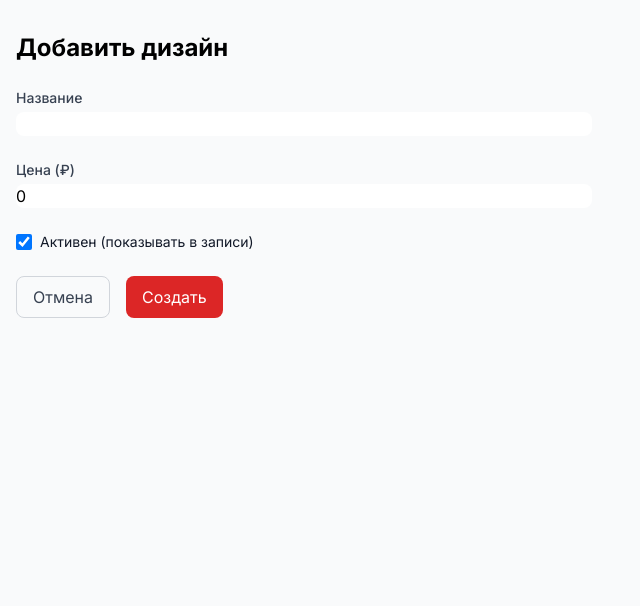
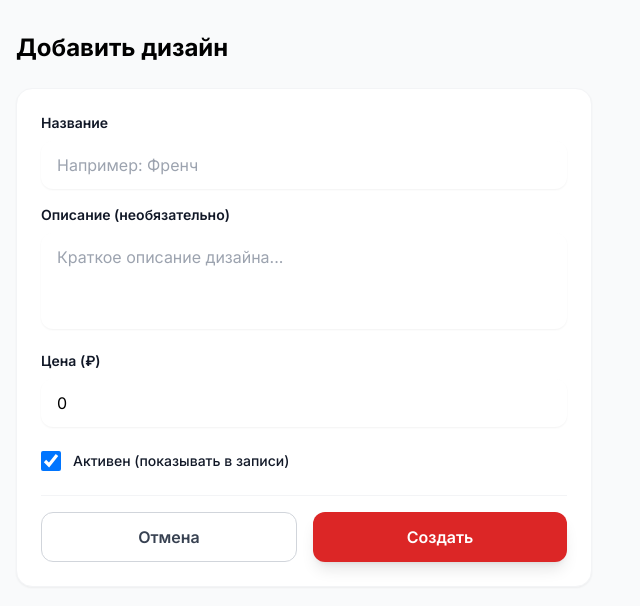
Before and after one commit to deadsakuradream/cetofurnails, a Next.js app: page /admin/designs/new in a window 1280 px wide. Shown: the top 606 px of the page, without its empty margins (0-640 px from the left). Built offline with nearby package versions, Linux system fonts and the light colour scheme; no server answers.

Commit message:
Bug fixes

```diff
--- a/app/admin/categories/page.tsx
+++ b/app/admin/categories/page.tsx
@@ -35,45 +35,49 @@ export default async function CategoriesPage() {
                 </Link>
             </div>
 
-            <div className="bg-white rounded-lg shadow overflow-hidden">
+            <div className="bg-white rounded-lg shadow overflow-hidden border border-gray-100">
+                <div className="overflow-x-auto">
                     <table className="min-w-full divide-y divide-gray-200">
                         <thead className="bg-gray-50">
                             <tr>
-                            <th className="px-6 py-3 text-left text-xs font-medium text-gray-500 uppercase tracking-wider">
+                                <th className="px-6 py-3 text-left text-xs font-semibold text-gray-500 uppercase tracking-wider whitespace-nowrap">
                                     Название
                                 </th>
-                            <th className="px-6 py-3 text-left text-xs font-medium text-gray-500 uppercase tracking-wider">
+                                <th className="px-6 py-3 text-left text-xs font-semibold text-gray-500 uppercase tracking-wider whitespace-nowrap">
                                     Количество услуг
                                 </th>
-                            <th className="px-6 py-3 text-left text-xs font-medium text-gray-500 uppercase tracking-wider">
+                                <th className="px-6 py-3 text-right text-xs font-semibold text-gray-500 uppercase tracking-wider whitespace-nowrap">
                                     Действия
                                 </th>
                             </tr>
                         </thead>
                         <tbody className="bg-white divide-y divide-gray-200">
                             {categories.map((category) => (
-                            <tr key={category.id}>
+                                <tr key={category.id} className="hover:bg-gray-50 transition">
                                     <td className="px-6 py-4 whitespace-nowrap text-sm font-medium text-gray-900">
                                         {category.name}
                                     </td>
                                     <td className="px-6 py-4 whitespace-nowrap text-sm text-gray-500">
                                         {category._count.services}
                                     </td>
-                                <td className="px-6 py-4 whitespace-nowrap text-sm font-medium">
+                                    <td className="px-6 py-4 whitespace-nowrap text-right text-sm font-medium">
+                                        <div className="flex justify-end gap-2">
                                             <Link
                                                 href={`/admin/categories/${category.id}/edit`}
-                                        className="text-primary-600 hover:text-primary-900 mr-4"
+                                                className="text-primary-600 hover:text-primary-900 bg-primary-50 px-3 py-1.5 rounded-lg hover:bg-primary-100 transition"
                                             >
-                                        Редактировать
+                                                Изменить
                                             </Link>
                                             <DeleteButton categoryId={category.id} />
+                                        </div>
                                     </td>
                                 </tr>
                             ))}
                         </tbody>
                     </table>
+                </div>
                 {categories.length === 0 && (
-                    <div className="text-center py-12 text-gray-500">
+                    <div className="text-center py-12 text-gray-500 bg-gray-50">
                         Категории не добавлены
                     </div>
                 )}
--- a/app/admin/designs/page.tsx
+++ b/app/admin/designs/page.tsx
@@ -20,38 +20,47 @@ export default async function DesignsPage() {
                 </Link>
             </div>
 
-            <div className="bg-white rounded-xl shadow-sm overflow-hidden">
+            <div className="bg-white rounded-xl shadow-sm overflow-hidden border border-gray-100">
+                <div className="overflow-x-auto">
                     <table className="min-w-full divide-y divide-gray-200">
                         <thead className="bg-gray-50">
                             <tr>
-                            <th className="px-6 py-3 text-left text-xs font-medium text-gray-500 uppercase tracking-wider">
+                                <th className="px-6 py-3 text-left text-xs font-semibold text-gray-500 uppercase tracking-wider whitespace-nowrap">
                                     Название
                                 </th>
-                            <th className="px-6 py-3 text-left text-xs font-medium text-gray-500 uppercase tracking-wider">
+                                <th className="px-6 py-3 text-left text-xs font-semibold text-gray-500 uppercase tracking-wider whitespace-nowrap">
+                                    Описание
+                                </th>
+                                <th className="px-6 py-3 text-left text-xs font-semibold text-gray-500 uppercase tracking-wider whitespace-nowrap">
                                     Цена
                                 </th>
-                            <th className="px-6 py-3 text-left text-xs font-medium text-gray-500 uppercase tracking-wider">
+                                <th className="px-6 py-3 text-left text-xs font-semibold text-gray-500 uppercase tracking-wider whitespace-nowrap">
                                     Статус
                                 </th>
-                            <th className="px-6 py-3 text-right text-xs font-medium text-gray-500 uppercase tracking-wider">
+                                <th className="px-6 py-3 text-right text-xs font-semibold text-gray-500 uppercase tracking-wider whitespace-nowrap">
                                     Действия
                                 </th>
                             </tr>
                         </thead>
                         <tbody className="bg-white divide-y divide-gray-200">
                             {designs.map((design) => (
-                            <tr key={design.id}>
+                                <tr key={design.id} className="hover:bg-gray-50 transition">
                                     <td className="px-6 py-4 whitespace-nowrap">
-                                    <div className="font-medium text-gray-900">{design.name}</div>
+                                        <div className="font-semibold text-gray-900">{design.name}</div>
                                     </td>
-                                <td className="px-6 py-4 whitespace-nowrap text-gray-500">
+                                    <td className="px-6 py-4">
+                                        <div className="text-sm text-gray-500 max-w-xs truncate" title={design.description || ''}>
+                                            {design.description || '-'}
+                                        </div>
+                                    </td>
+                                    <td className="px-6 py-4 whitespace-nowrap text-sm text-gray-600 font-medium">
                                         {design.price} ₽
                                     </td>
                                     <td className="px-6 py-4 whitespace-nowrap">
                                         <span
-                                        className={`px-2 inline-flex text-xs leading-5 font-semibold rounded-full ${design.isActive
-                                                ? 'bg-green-100 text-green-800'
-                                                : 'bg-red-100 text-red-800'
+                                            className={`px-3 py-1 inline-flex text-xs leading-5 font-semibold rounded-full border ${design.isActive
+                                                ? 'bg-green-50 text-green-700 border-green-200'
+                                                : 'bg-red-50 text-red-700 border-red-200'
                                                 }`}
                                         >
                                             {design.isActive ? 'Активен' : 'Скрыт'}
@@ -60,9 +69,9 @@ export default async function DesignsPage() {
                                     <td className="px-6 py-4 whitespace-nowrap text-right text-sm font-medium">
                                         <Link
                                             href={`/admin/designs/${design.id}/edit`}
-                                        className="text-primary-600 hover:text-primary-900 mr-4"
+                                            className="text-primary-600 hover:text-primary-900 bg-primary-50 px-3 py-1.5 rounded-lg hover:bg-primary-100 transition"
                                         >
-                                        Редактировать
+                                            Изменить
                                         </Link>
                                     </td>
                                 </tr>
@@ -71,5 +80,6 @@ export default async function DesignsPage() {
                     </table>
                 </div>
             </div>
+        </div>
     );
 }
--- a/app/api/admin/designs/[id]/route.ts
+++ b/app/api/admin/designs/[id]/route.ts
@@ -6,6 +6,7 @@ import { authOptions } from '@/lib/auth-options';
 
 const updateDesignSchema = z.object({
     name: z.string().min(1).optional(),
+    description: z.string().optional(),
     price: z.number().min(0).optional(),
     isActive: z.boolean().optional(),
 });
--- a/app/api/designs/route.ts
+++ b/app/api/designs/route.ts
@@ -12,6 +12,7 @@ const getDesignsSchema = z.object({
 
 const createDesignSchema = z.object({
     name: z.string().min(1, 'Название обязательно'),
+    description: z.string().optional(),
     price: z.number().min(0, 'Цена не может быть отрицательной'),
     isActive: z.boolean().optional(),
 });
@@ -52,6 +53,7 @@ export async function POST(request: NextRequest) {
         const design = await prisma.design.create({
             data: {
                 name: data.name,
+                description: data.description,
                 price: data.price,
                 isActive: data.isActive ?? true,
             },
--- a/components/AdminNav.tsx
+++ b/components/AdminNav.tsx
@@ -20,6 +20,7 @@ export default function AdminNav({ user }: AdminNavProps) {
 
   const navItems = [
     { href: '/admin', label: 'Главная', exact: true },
+    { href: '/admin/categories', label: 'Категории' },
     { href: '/admin/services', label: 'Услуги' },
     { href: '/admin/designs', label: 'Дизайны' },
     { href: '/admin/portfolio', label: 'Портфолио' },
@@ -46,8 +47,8 @@ export default function AdminNav({ user }: AdminNavProps) {
                     key={item.href}
                     href={item.href}
                     className={`px-3 py-2 rounded-md text-sm font-medium transition ${isActive
-                        ? 'bg-primary-100 text-primary-700'
-                        : 'text-gray-600 hover:bg-gray-100'
+                      ? 'bg-primary-100 text-primary-700'
+                      : 'text-gray-600 hover:bg-gray-100'
                       }`}
                   >
                     {item.label}
@@ -76,8 +77,8 @@ export default function AdminNav({ user }: AdminNavProps) {
                 key={item.href}
                 href={item.href}
                 className={`px-3 py-2 rounded-md text-sm font-medium whitespace-nowrap transition ${isActive
-                    ? 'bg-primary-100 text-primary-700'
-                    : 'text-gray-600 hover:bg-gray-100'
+                  ? 'bg-primary-100 text-primary-700'
+                  : 'text-gray-600 hover:bg-gray-100'
                   }`}
               >
                 {item.label}
--- a/components/DesignForm.tsx
+++ b/components/DesignForm.tsx
@@ -9,6 +9,7 @@ import Link from 'next/link';
 
 const designSchema = z.object({
     name: z.string().min(1, 'Название обязательно'),
+    description: z.string().optional(),
     price: z.number().min(0, 'Цена не может быть отрицательной'),
     isActive: z.boolean(),
 });
@@ -33,6 +34,7 @@ export default function DesignForm({ initialData, isEditing = false }: DesignFor
         resolver: zodResolver(designSchema),
         defaultValues: initialData || {
             name: '',
+            description: '',
             price: 0,
             isActive: true,
         },
@@ -45,10 +47,7 @@ export default function DesignForm({ initialData, isEditing = false }: DesignFor
 
             const url = isEditing
                 ? `/api/admin/designs/${initialData?.id}`
-                : '/api/designs'; // POST to public endpoint for creation (or consistent admin endpoint)
-
-            // NOTE: Using /api/designs for creation as implemented previously, need admin endpoint for updates
-            // Actually let's create api/admin/designs/[id] route as well for consistency
+                : '/api/designs';
 
             const method = isEditing ? 'PUT' : 'POST';
 
@@ -72,62 +71,78 @@ export default function DesignForm({ initialData, isEditing = false }: DesignFor
     };
 
     return (
-        <form onSubmit={handleSubmit(onSubmit)} className="space-y-6 max-w-xl">
+        <form onSubmit={handleSubmit(onSubmit)} className="space-y-6 max-w-xl bg-white p-6 rounded-2xl shadow-sm border border-gray-100">
             {error && (
-                <div className="bg-red-50 text-red-500 p-4 rounded-lg">{error}</div>
+                <div className="bg-red-50 text-red-500 p-4 rounded-xl text-sm font-medium">{error}</div>
             )}
 
+            <div className="space-y-4">
                 <div>
-                <label className="block text-sm font-medium text-gray-700 mb-1">
+                    <label className="block text-sm font-semibold text-gray-900 mb-2">
                         Название
                     </label>
                     <input
                         type="text"
                         {...register('name')}
-                    className="w-full rounded-lg border-gray-300 focus:ring-primary-500 focus:border-primary-500"
+                        placeholder="Например: Френч"
+                        className="w-full px-4 py-3 rounded-xl border-gray-300 shadow-sm focus:ring-2 focus:ring-primary-500 focus:border-transparent transition"
                     />
                     {errors.name && (
-                    <p className="mt-1 text-sm text-red-600">{errors.name.message}</p>
+                        <p className="mt-1 text-sm text-red-600 font-medium">{errors.name.message}</p>
                     )}
                 </div>
 
                 <div>
-                <label className="block text-sm font-medium text-gray-700 mb-1">
+                    <label className="block text-sm font-semibold text-gray-900 mb-2">
+                        Описание (необязательно)
+                    </label>
+                    <textarea
+                        {...register('description')}
+                        placeholder="Краткое описание дизайна..."
+                        rows={3}
+                        className="w-full px-4 py-3 rounded-xl border-gray-300 shadow-sm focus:ring-2 focus:ring-primary-500 focus:border-transparent transition resize-none"
+                    />
+                </div>
+
+                <div>
+                    <label className="block text-sm font-semibold text-gray-900 mb-2">
                         Цена (₽)
                     </label>
                     <input
                         type="number"
                         {...register('price', { valueAsNumber: true })}
-                    className="w-full rounded-lg border-gray-300 focus:ring-primary-500 focus:border-primary-500"
+                        placeholder="0"
+                        className="w-full px-4 py-3 rounded-xl border-gray-300 shadow-sm focus:ring-2 focus:ring-primary-500 focus:border-transparent transition"
                     />
                     {errors.price && (
-                    <p className="mt-1 text-sm text-red-600">{errors.price.message}</p>
+                        <p className="mt-1 text-sm text-red-600 font-medium">{errors.price.message}</p>
                     )}
                 </div>
 
-            <div className="flex items-center">
+                <div className="flex items-center pt-2">
                     <input
                         type="checkbox"
                         {...register('isActive')}
                         id="isActive"
-                    className="h-4 w-4 text-primary-600 focus:ring-primary-500 border-gray-300 rounded"
+                        className="h-5 w-5 text-primary-600 focus:ring-primary-500 border-gray-300 rounded transition"
                     />
-                <label htmlFor="isActive" className="ml-2 block text-sm text-gray-900">
+                    <label htmlFor="isActive" className="ml-3 block text-sm font-medium text-gray-900 cursor-pointer select-none">
                         Активен (показывать в записи)
                     </label>
                 </div>
+            </div>
 
-            <div className="flex gap-4">
+            <div className="flex gap-4 pt-4 border-t border-gray-100">
                 <Link
                     href="/admin/designs"
-                    className="px-4 py-2 border border-gray-300 rounded-lg text-gray-700 hover:bg-gray-50"
+                    className="flex-1 px-6 py-3 border border-gray-300 rounded-xl text-gray-700 font-semibold hover:bg-gray-50 transition text-center"
                 >
                     Отмена
                 </Link>
                 <button
                     type="submit"
                     disabled={isSubmitting}
-                    className="px-4 py-2 bg-primary-600 text-white rounded-lg hover:bg-primary-700 disabled:opacity-50"
+                    className="flex-1 px-6 py-3 bg-primary-600 text-white rounded-xl font-semibold hover:bg-primary-700 transition disabled:opacity-50 disabled:cursor-not-allowed shadow-lg hover:shadow-xl hover:-translate-y-0.5"
                 >
                     {isSubmitting ? 'Сохранение...' : isEditing ? 'Сохранить' : 'Создать'}
                 </button>
```
Also changed, not shown: 1 other file (tests, documents, lock files or other folders). Lines whose indentation alone changed are shown as unchanged.
